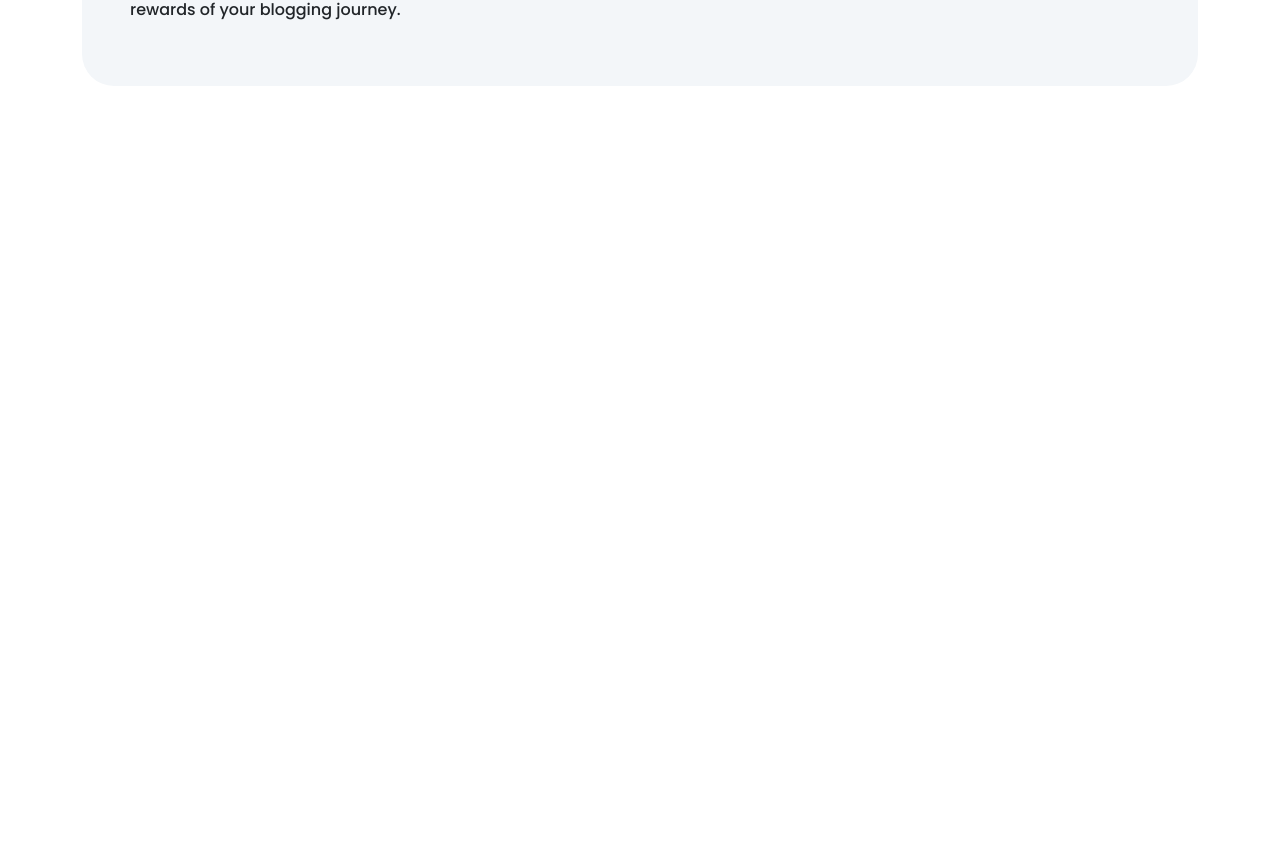
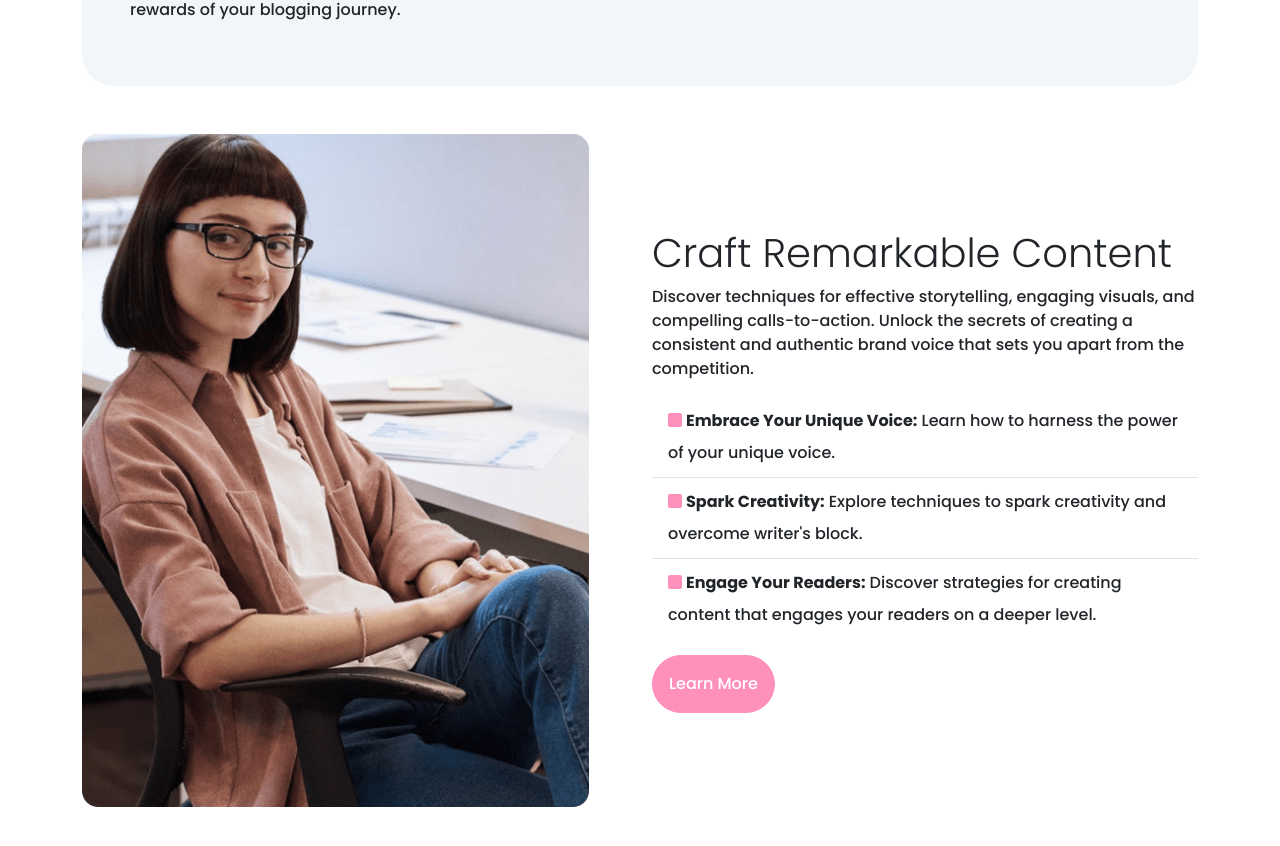
Before and after one commit to imran-farooq7/blog-mastery, a Next.js app: page / in a window 1280 px wide. Shown: the part 2152-2998 px from the top of the page. Before the commit the page ends 2238 px from the top, so only its background shows below. Built offline with nearby package versions, Linux system fonts and the light colour scheme.

Commit message:
Build craft content component

```diff
--- /dev/null
+++ b/app/components/CraftContent.tsx
@@ -0,0 +1,72 @@
+import { faSquare } from "@fortawesome/free-solid-svg-icons";
+import { FontAwesomeIcon } from "@fortawesome/react-fontawesome";
+import Image from "next/image";
+import Modal from "./Modal";
+
+const CraftContent = () => {
+	return (
+		<div className="details my-5">
+			<div className="container">
+				<div className="row">
+					<div className="col-lg-6">
+						<div className="image-container">
+							<Image
+								src={"/images/author.png"}
+								alt="author"
+								className="img-fluid"
+								width={507}
+								height={576}
+							/>
+						</div>
+					</div>
+					<div className="col-lg-6">
+						<div className="text-container d-flex flex-column justify-content-center h-100">
+							<h2 className="display-6">Craft Remarkable Content</h2>
+							<p>
+								Discover techniques for effective storytelling, engaging
+								visuals, and compelling calls-to-action. Unlock the secrets of
+								creating a consistent and authentic brand voice that sets you
+								apart from the competition.
+							</p>
+							<ul className="list-group list-group-flush lh-lg">
+								<li className="list-group-item">
+									<FontAwesomeIcon
+										className="text-primary me-1"
+										icon={faSquare}
+									/>
+									<strong>Embrace Your Unique Voice:</strong> Learn how to
+									harness the power of your unique voice.
+								</li>
+								<li className="list-group-item">
+									<FontAwesomeIcon
+										className="text-primary me-1"
+										icon={faSquare}
+									/>
+									<strong>Spark Creativity:</strong> Explore techniques to spark
+									creativity and overcome writer's block.
+								</li>
+								<li className="list-group-item">
+									<FontAwesomeIcon
+										className="text-primary me-1"
+										icon={faSquare}
+									/>
+									<strong>Engage Your Readers:</strong> Discover strategies for
+									creating content that engages your readers on a deeper level.
+								</li>
+							</ul>
+							<button
+								className="btn btn-primary text-white p-3 rounded-5 mt-3 align-self-start"
+								data-bs-toggle="modal"
+								data-bs-target="#modal2"
+							>
+								Learn More
+							</button>
+						</div>
+					</div>
+				</div>
+			</div>
+			<Modal content="Craft" id="modal2" />
+		</div>
+	);
+};
+export default CraftContent;
--- a/app/components/Modal.tsx
+++ b/app/components/Modal.tsx
@@ -76,6 +76,67 @@ const Modal = ({ content, id }: Props) => {
 				</div>
 			</div>
 		);
+	} else {
+		detailcontent = (
+			<div className="row">
+				<div className="col-lg-6">
+					<div className="image-container">
+						<Image
+							src={"/images/author.png"}
+							alt="author"
+							className="img-fluid"
+							width={507}
+							height={576}
+						/>
+					</div>
+				</div>
+				<div className="col-lg-6">
+					<div className="text-container d-flex flex-column justify-content-center h-100">
+						<h2 className="display-6">Craft Remarkable Content</h2>
+						<p>
+							Discover techniques for effective storytelling, engaging visuals,
+							and compelling calls-to-action. Unlock the secrets of creating a
+							consistent and authentic brand voice that sets you apart from the
+							competition.
+						</p>
+						<ul className="list-group list-group-flush lh-lg">
+							<li className="list-group-item">
+								<FontAwesomeIcon
+									className="text-primary me-1"
+									icon={faSquare}
+								/>
+								<strong>Embrace Your Unique Voice:</strong> Learn how to harness
+								the power of your unique voice.
+							</li>
+							<li className="list-group-item">
+								<FontAwesomeIcon
+									className="text-primary me-1"
+									icon={faSquare}
+								/>
+								<strong>Spark Creativity:</strong> Explore techniques to spark
+								creativity and overcome writer's block.
+							</li>
+							<li className="list-group-item">
+								<FontAwesomeIcon
+									className="text-primary me-1"
+									icon={faSquare}
+								/>
+								<strong>Engage Your Readers:</strong> Discover strategies for
+								creating content that engages your readers on a deeper level.
+							</li>
+						</ul>
+						<div className="d-flex gap-2 py-3">
+							<button className="btn btn-primary text-white rounded-5 p-3">
+								Free Download
+							</button>
+							<button className="btn btn-light" data-bs-dismiss="modal">
+								Close
+							</button>
+						</div>
+					</div>
+				</div>
+			</div>
+		);
 	}
 	return (
 		<div className="modal fade" id={id}>
--- a/app/page.tsx
+++ b/app/page.tsx
@@ -1,3 +1,4 @@
+import CraftContent from "./components/CraftContent";
 import Details from "./components/Details";
 import Header from "./components/Header";
 import Icons from "./components/Icons";
@@ -12,6 +13,7 @@ const Home = () => {
 			<Icons />
 			<Details />
 			<Statement />
+			<CraftContent />
 		</>
 	);
 };
```
